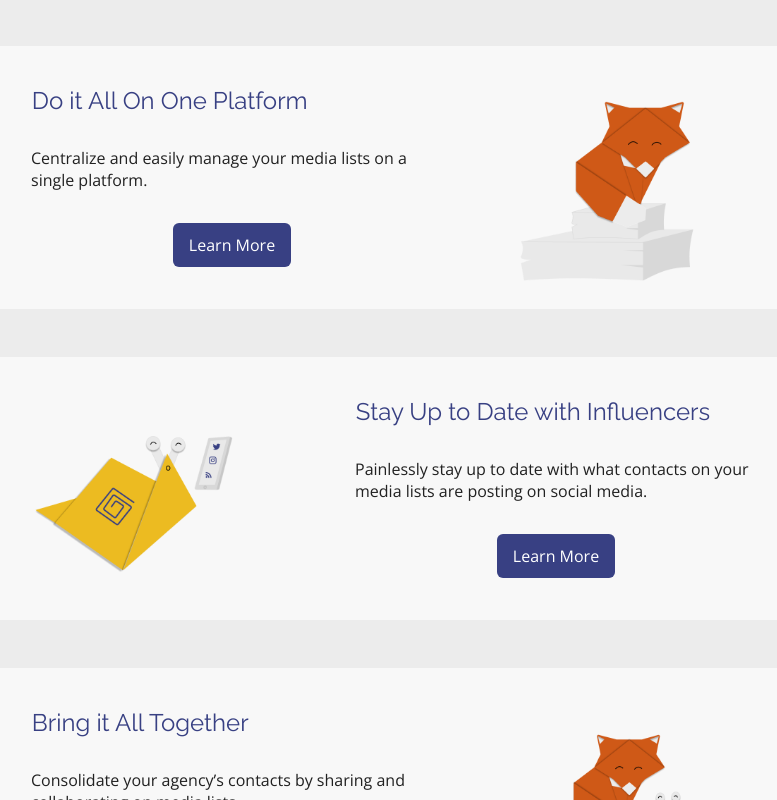
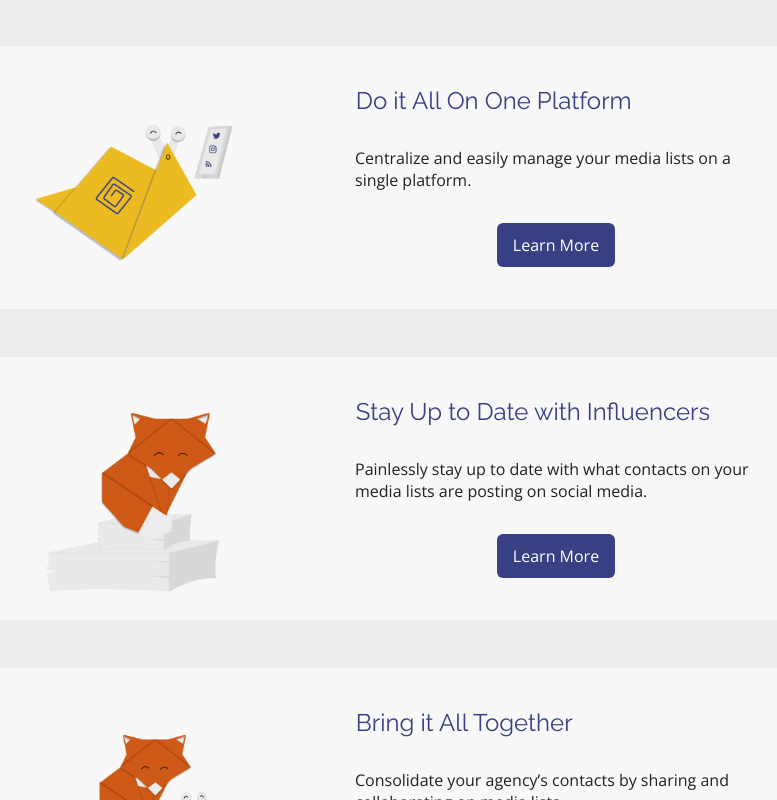
Before and after one commit to news-ai/site-revamp, a React (Create React App) app: page / in a window 1280 px wide. Shown: the part 1540-2340 px from the top of the page, without its empty margins (258-1035 px from the left). Built offline with nearby package versions, Linux system fonts and the light colour scheme.

Commit message:
refactor some divs to components

```diff
--- a/src/Home.js
+++ b/src/Home.js
@@ -5,6 +5,7 @@ import {Link} from 'react-router-dom';
 import Dialog from 'material-ui/Dialog';
 import SolidButton from './SolidButton';
 import OutlinedButton from './OutlinedButton';
+import FontIcon from 'material-ui/FontIcon';
 import {LightenDarkenColor} from './utils';
 
 import airplane1Img from './images/airplane-2.png';
@@ -87,7 +88,6 @@ const Landing = ({content}) => (
       </div>
 
     {/*
-
       <div style={{
         display: 'flex',
         alignItems: 'center',
@@ -127,6 +127,37 @@ const Landing = ({content}) => (
     </div>
   );
 
+const FeatureCard = ({imgAlt, imgSrc, headline, description}) => (
+  <div className='flex-center'>
+    <div className='feature'>
+      <div className='feature-image'>
+        <img alt={imgAlt} src={imgSrc} />
+      </div>
+      <div className='description description-margin'>
+        <div className='feature-title left-align'>
+          <p> {headline} </p>
+        </div>
+        <div className='feature-description'>
+          <p> {description} </p>
+        </div>
+        <SolidButton color='#384083'> Learn More </SolidButton>
+      </div>
+    </div>
+  </div>
+  );
+
+const HoverCard = styled.div`
+  flex-basis: 500px;
+  background: #F8F8F8;
+  margin: 10px 0;
+  padding: 20px 10px;
+  transition: box-shadow 0.3s;
+
+  & :hover {
+    box-shadow: 0 5px 15px rgba(0,0,0,0.3);
+  }
+`;
+
 const Home = props => {
   return (
       <div>
@@ -143,72 +174,33 @@ const Home = props => {
             <img height={550} src={macbookMockup} />
           </div>
 
+          <FeatureCard
+          imgAlt='bird background image'
+          imgSrc={birdImg}
+          headline='Personalize Your Pitch'
+          description='Effortlessly send personalized pitches to anyone on your media lists and monitor your pitch success.'
+          />
 
-          <div className='flex-center'>
-            <div className='feature'>
-              <div className='feature-image'>
-                <img alt='bird background image' src={birdImg} />
-              </div>
-              <div className='description description-margin'>
-                <div className='feature-title left-align'>
-                  <p> Personalize Your Pitch </p>
-                </div>
-                <div className='feature-description'>
-                  <p> Effortlessly send personalized pitches to anyone on your media lists and monitor your pitch success.</p>
-                </div>
-                <SolidButton color='#384083'> Learn More </SolidButton>
-              </div>
-            </div>
-          </div>
-          <div className='flex-center'>
-            <div className='feature'>
-              <div className='feature-image switch-image'>
-                <img alt='fox background image' src={foxImg} />
-              </div>
-              <div className='description switch-description'>
-                <div className='feature-title left-align'>
-                  <p> Do it All On One Platform </p>
-                </div>
-                <div className='feature-description'>
-                  <p> Centralize and easily manage your media lists on a single platform.  </p>
-                </div>
-                <SolidButton color='#384083'> Learn More </SolidButton>
-              </div>
-            </div>
-          </div>
-          <div className='flex-center'>
-            <div className='feature'>
-              <div className='feature-image'>
-                <img alt='snail background image' src={snailImg} />
-              </div>
-              <div className='description description-margin'>
-                <div className='feature-title left-align'>
-                  <p> Stay Up to Date with Influencers </p>
-                </div>
-                <div className='feature-description'>
-                  <p> Painlessly stay up to date with what contacts on your media lists are posting on social media. </p>
-                </div>
-                <SolidButton color='#384083'> Learn More </SolidButton>
-              </div>
-            </div>
-          </div>
-          <div className='flex-center'>
-            <div className='feature'>
-              <div className='feature-image switch-image'>
-                <img alt='collaborate background image' src={collaborateImg} />
-              </div>
-              <div className='description switch-description'>
-                <div className='feature-title left-align'>
-                  <p> Bring it All Together </p>
-                </div>
-                <div className='feature-description'>
-                  <p> Consolidate your agency’s contacts by sharing and collaborating on media lists. </p>
-                </div>
-                <SolidButton color='#384083'> Learn More </SolidButton>
-              </div>
-            </div>
-          </div>
+          <FeatureCard
+          imgAlt='snail background image'
+          imgSrc={snailImg}
+          headline='Do it All On One Platform'
+          description='Centralize and easily manage your media lists on a single platform.'
+          />
 
+          <FeatureCard
+          imgAlt='fox background image'
+          imgSrc={foxImg}
+          headline='Stay Up to Date with Influencers'
+          description='Painlessly stay up to date with what contacts on your media lists are posting on social media.'
+          />
+
+          <FeatureCard
+          imgAlt='collaborate background image'
+          imgSrc={collaborateImg}
+          headline='Bring it All Together'
+          description='Consolidate your agency’s contacts by sharing and collaborating on media lists.'
+          />
 
           <div style={{
             display: 'flex',
@@ -216,12 +208,7 @@ const Home = props => {
             flexFlow: 'row wrap',
             marginTop: 20
           }} >
-            <div style={{
-              flexBasis: 500,
-              background: '#F8F8F8',
-              margin: '10px 0',
-              padding: '20px 10px',
-            }} >
+            <HoverCard>
               <div>
                 <span>Freelancer/Small Agency</span>
               </div>
@@ -248,7 +235,8 @@ const Home = props => {
                   </a>
                 </div>
               </div>
-            </div>
+            </HoverCard>
+
             <div style={{
               flexBasis: 500,
               background: '#F8F8F8',
```
